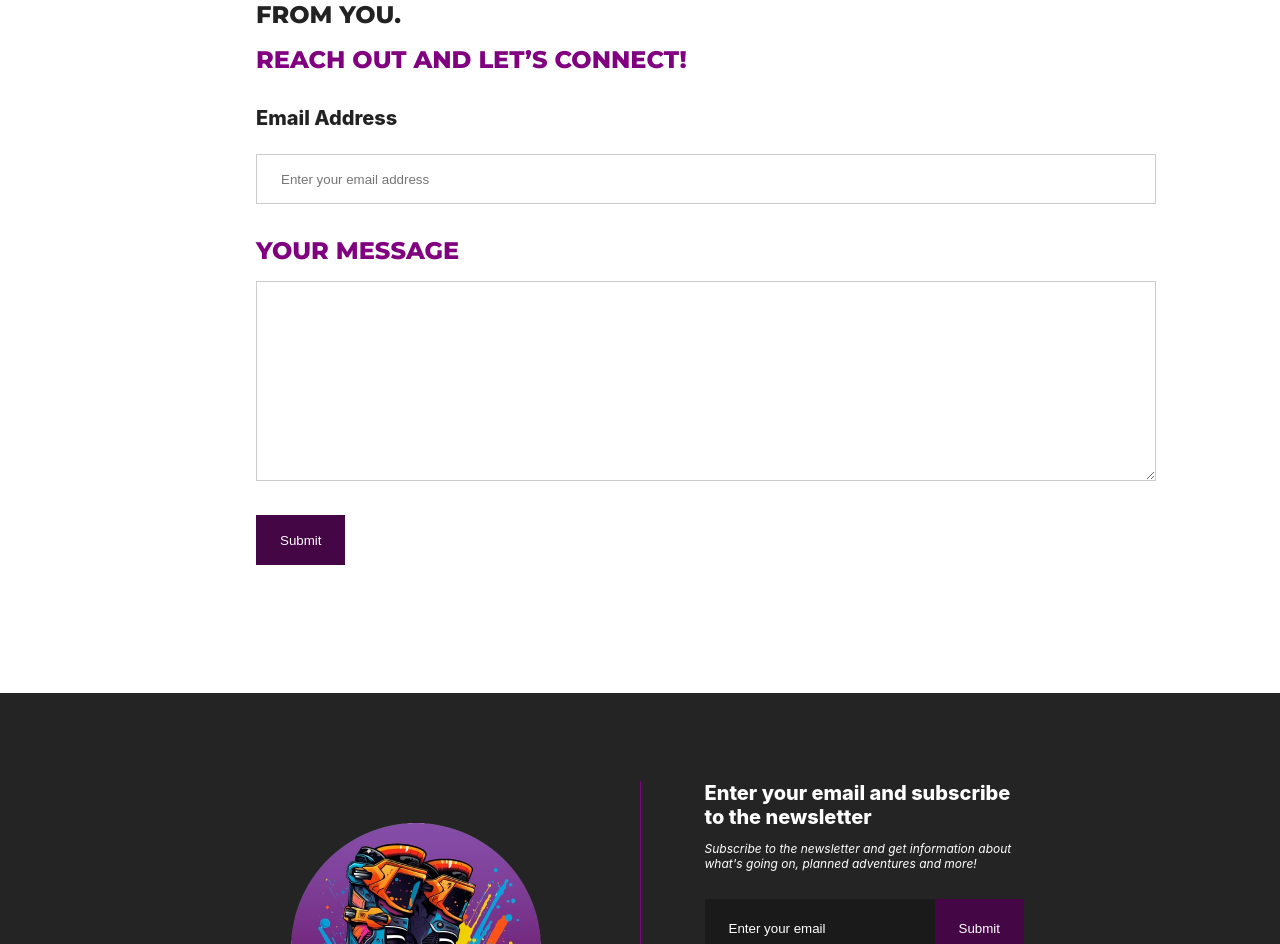
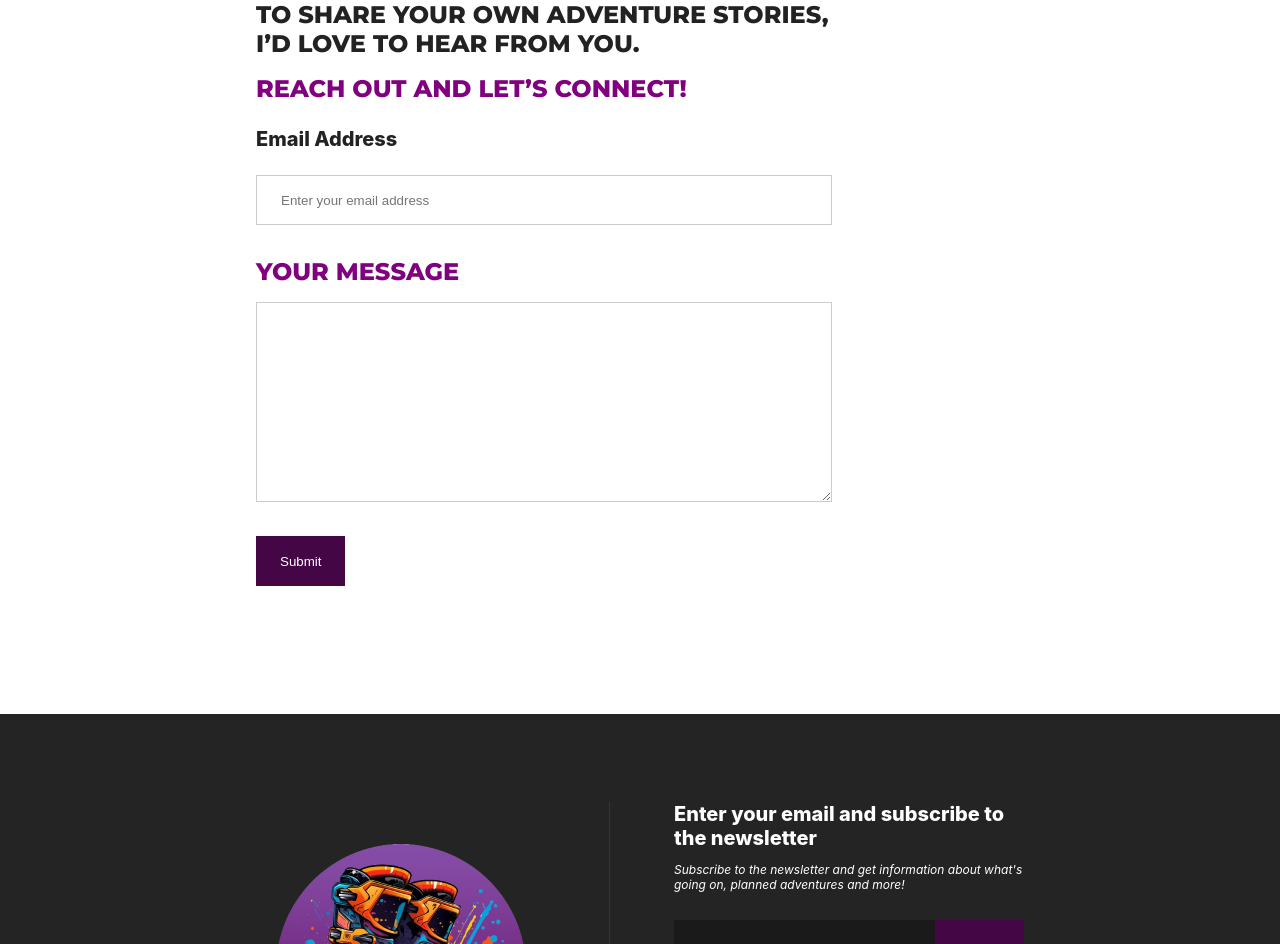
Before and after one commit to fgranvik/squeaky, a React (Create React App) app: page /contact in a window 1280 px wide. Shown: the part 448-1392 px from the top of the page. Built offline with nearby package versions, Linux system fonts and the light colour scheme.

Commit message:
improvements

```diff
--- a/src/components/ContactForm/contactForm.module.css
+++ b/src/components/ContactForm/contactForm.module.css
@@ -17,6 +17,7 @@
 .input {
   display: flex;
   flex-direction: row;
+  min-width: 350px;
 
   .inputField {
     appearance: none;
--- a/src/index.tsx
+++ b/src/index.tsx
@@ -1,9 +1,8 @@
 import React from "react";
 import ReactDOM from "react-dom/client";
 import "./index.css";
-import reportWebVitals from "./reportWebVitals";
+// import reportWebVitals from "./reportWebVitals";
 import { Header } from "./components/Header/header";
-import { Main } from "./components/Main/main";
 import { Footer } from "./components/Footer/footer";
 import { BrowserRouter as Router } from "react-router-dom";
 import { AppRoutes } from "./routes/routes";
@@ -26,4 +25,4 @@ root.render(
 // If you want to start measuring performance in your app, pass a function
 // to log results (for example: reportWebVitals(console.log))
 // or send to an analytics endpoint. Learn more: https://bit.ly/CRA-vitals
-reportWebVitals(console.log);
+// reportWebVitals(console.log);
--- a/src/pages/contact/contact.tsx
+++ b/src/pages/contact/contact.tsx
@@ -7,12 +7,22 @@ import Margin from "../../components/Margin/margin";
 import { useForm, ValidationError } from "@formspree/react";
 import styles from "./contact.module.css";
 import { Helmet } from "react-helmet";
+import { Main } from "../../components/Main/main";
 
 const Contact: React.FC = () => {
   const [state, handleSubmit] = useForm("xgeggara");
 
   if (state.succeeded) {
     return (
+      <Main>
+        <Helmet>
+          <title>Thanks for reaching out!</title>
+          <meta
+            name="description"
+            content="Thank you for your message! I'll get back to you as soon as possible. In the meantime, feel free to explore more squeaky adventures!"
+          />
+        </Helmet>
+
         <Section>
           <Content>
             <Margin top={64} />
@@ -30,12 +40,12 @@ const Contact: React.FC = () => {
             <Margin top={64} />
           </Content>
         </Section>
+      </Main>
     );
   }
 
   return (
-    <Section>
-      <Content>
+    <Main>
       <Helmet>
         <title>Contact Squeaky Adventures: Lets get connected!</title>
         <meta
@@ -44,6 +54,8 @@ const Contact: React.FC = () => {
         />
       </Helmet>
 
+      <Section>
+        <Content>
           <Margin top={64} />
           <Heading type="h1" as="h2">
             So you want to get in touch?
@@ -51,7 +63,6 @@ const Contact: React.FC = () => {
           <p>Last updated: 2024-06-11</p>
           <Margin bottom={64} />
 
-        <div className="textColumn">
           <Heading type="h3">
             Awesome! Whether you have questions, suggestions, or just want to
             share your own adventure stories, I’d love to hear from you.
@@ -60,8 +71,12 @@ const Contact: React.FC = () => {
           <Heading type="h3" color="purple">
             Reach out and let’s connect!
           </Heading>
+        </Content>
+        <Margin bottom={32} />
+      </Section>
 
-          <Margin bottom={32} />
+      <Section>
+        <Content>
           <form onSubmit={handleSubmit} className={styles.contactForm}>
             <label htmlFor="contact-page-email" className={styles.title}>
               Email Address
@@ -105,11 +120,11 @@ const Contact: React.FC = () => {
               </button>
             </div>
           </form>
-        </div>
 
           <Margin bottom={128} />
         </Content>
       </Section>
+    </Main>
   );
 };
 
```
Lines whose indentation alone changed are shown as unchanged.
